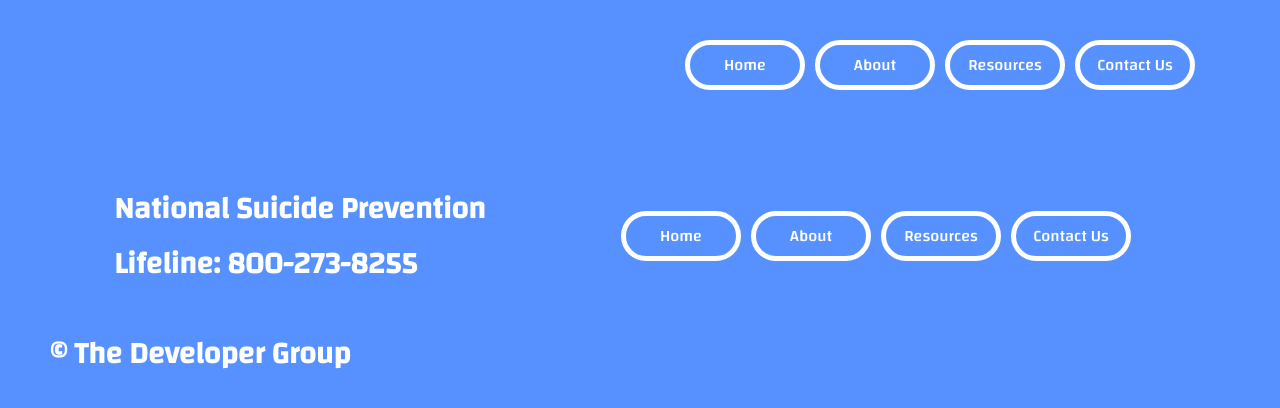
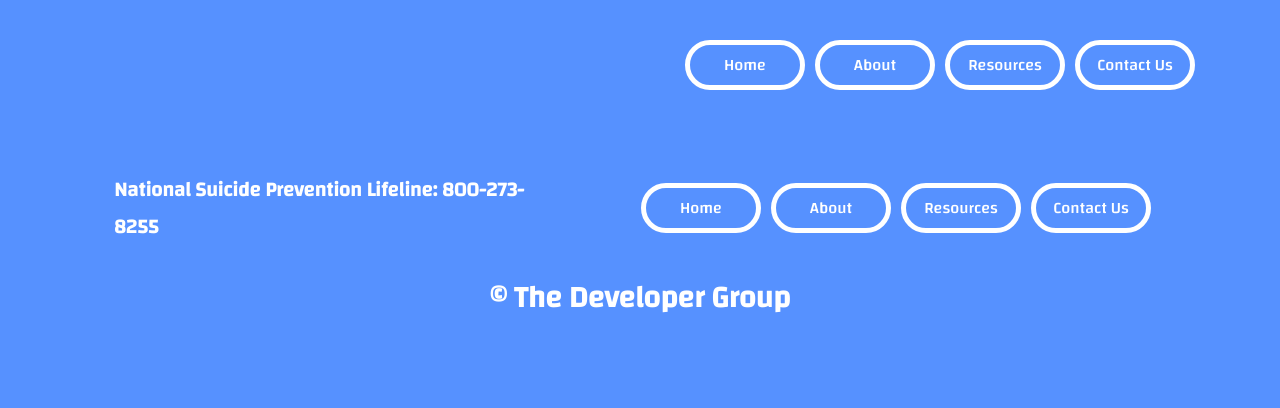
Before and after one commit to burnsgirl/Mental-Health-Awareness, a React (Create React App) app: page /about in a window 1280 px wide. Shown: the top 408 px of the page. Built offline with nearby package versions, Linux system fonts and the light colour scheme.

Commit message:
fixed footer layout

```diff
--- a/src/Components/Footer/footer.css
+++ b/src/Components/Footer/footer.css
@@ -16,13 +16,20 @@ footer {
 #footerList {
     /* justify-content: center; */
     justify-content: flex-end;
+    margin: 0px 60px;
 }
 
 #phoneNumber {
     display: flex;
     justify-content: flex-start;
+    font-size: 20px;
 }
 
 footer h3 {
     color: white;
 }
+
+#llc {
+    text-align: center;
+    padding-bottom: 30px;
+}
--- a/src/Components/Footer/footer.js
+++ b/src/Components/Footer/footer.js
@@ -40,7 +40,7 @@ function Footer() {
                     </li>
                     </ul>
                 </div>
-                <h3>© The Developer Group</h3>
+                <h3 id="llc">© The Developer Group</h3>
         </footer>
 
     );
```
